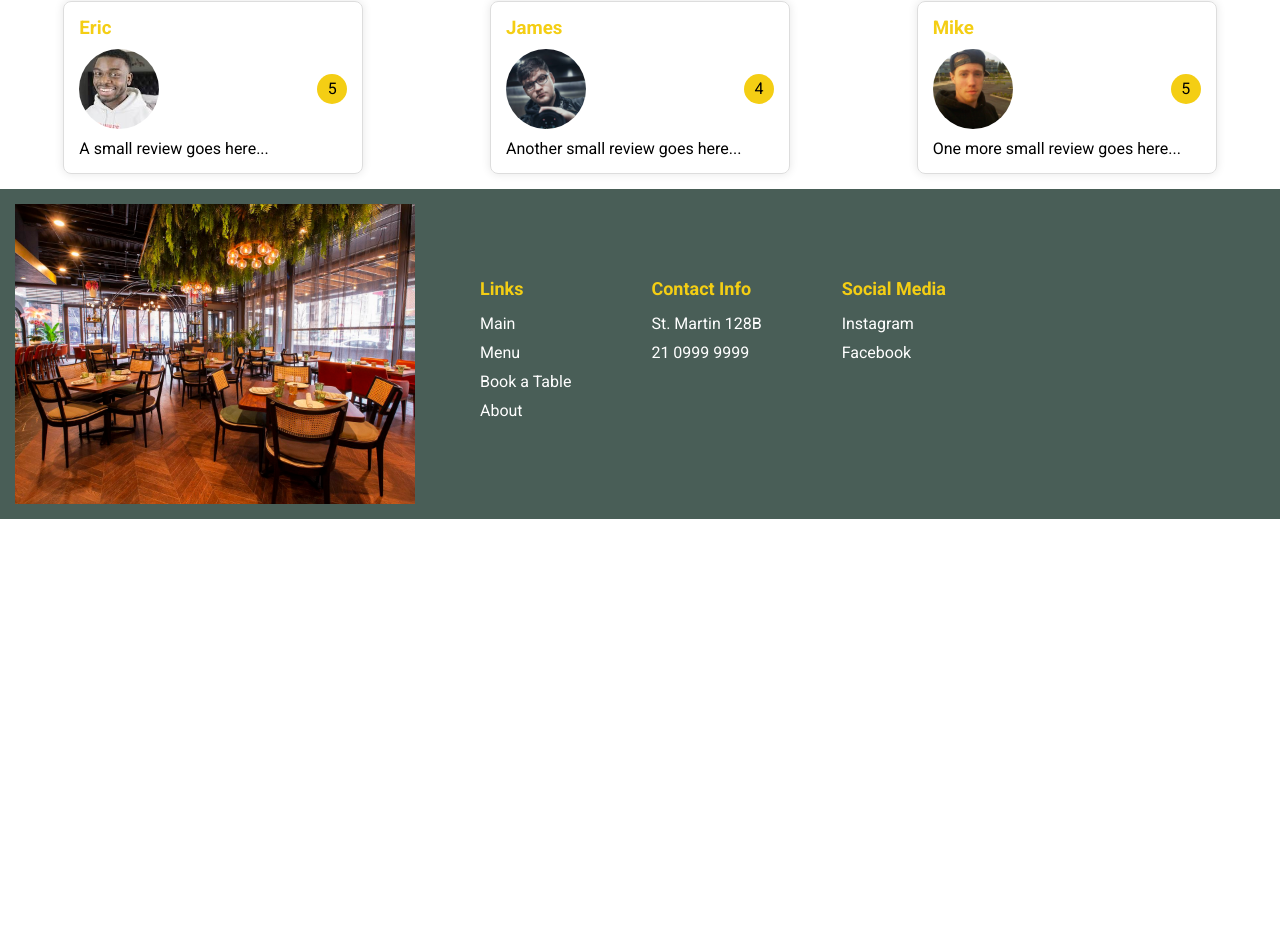
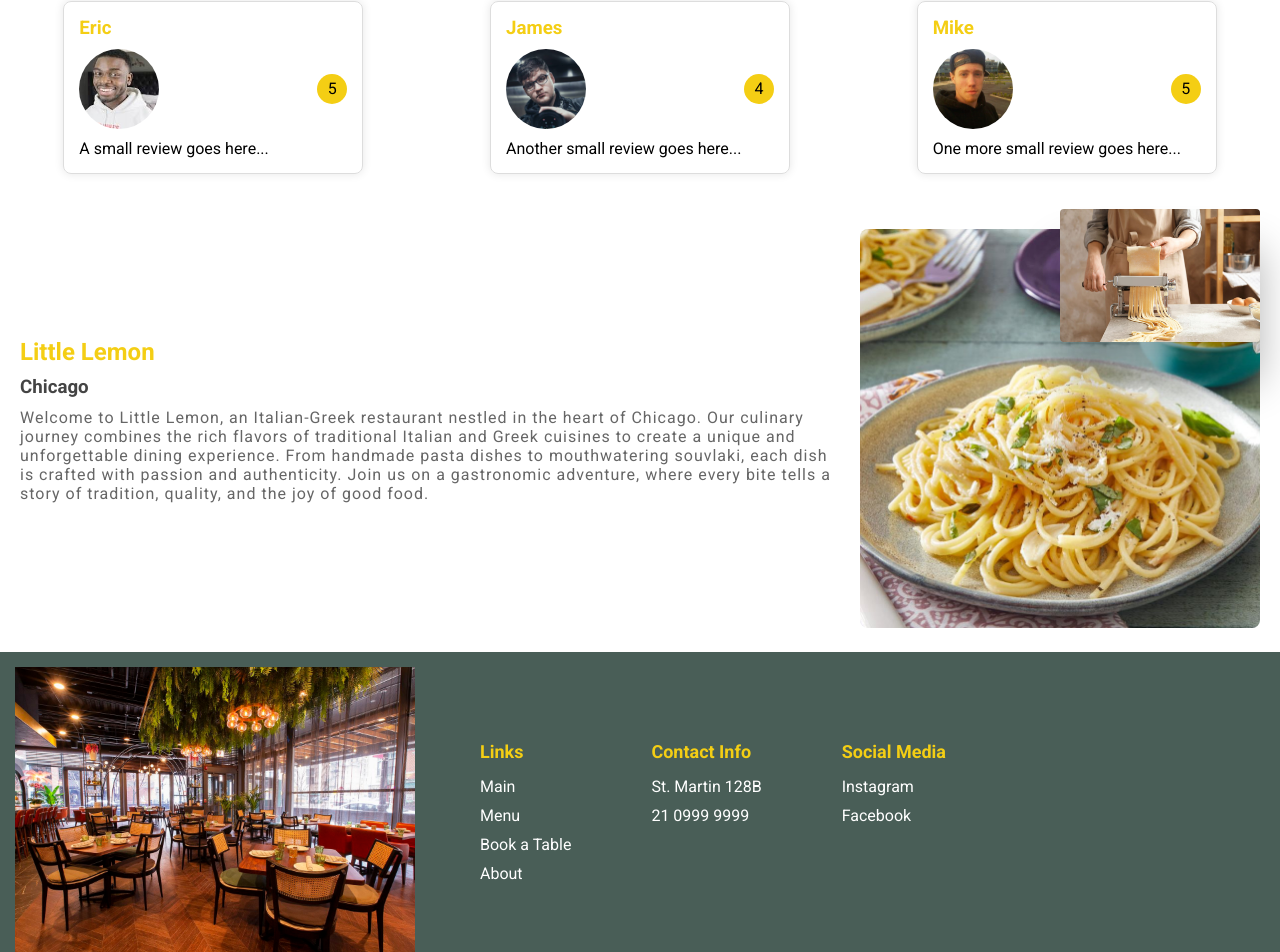
Before and after one commit to ddimkou/meta-little-lemon, a React (Create React App) app: page / in a window 1280 px wide. Shown: the part 1024-1976 px from the top of the page. Before the commit the page ends 1543 px from the top, so only its background shows below. Built offline with nearby package versions, Linux system fonts and the light colour scheme.

Commit message:
about section

```diff
--- /dev/null
+++ b/src/Home/About.js
@@ -0,0 +1,30 @@
+// About.js
+import React from "react";
+import pasta1 from "../assets/images/pasta1.jpg";
+import pasta2 from "../assets/images/pasta2.jpg";
+
+const About = () => {
+  return (
+    <div className="about-container">
+      <div className="about-left">
+        <h2>Little Lemon</h2>
+        <h3>Chicago</h3>
+        <p>
+          Welcome to Little Lemon, an Italian-Greek restaurant nestled in the
+          heart of Chicago. Our culinary journey combines the rich flavors of
+          traditional Italian and Greek cuisines to create a unique and
+          unforgettable dining experience. From handmade pasta dishes to
+          mouthwatering souvlaki, each dish is crafted with passion and
+          authenticity. Join us on a gastronomic adventure, where every bite
+          tells a story of tradition, quality, and the joy of good food.
+        </p>
+      </div>
+      <div className="about-right">
+        <img src={pasta1} alt="Little Lemon Logo" className="pasta1" />
+        <img src={pasta2} alt="Restaurant Interior" className="pasta2" />
+      </div>
+    </div>
+  );
+};
+
+export default About;
--- a/src/Home/Home.css
+++ b/src/Home/Home.css
@@ -164,3 +164,53 @@
   line-height: 30px;
   font-size: 1rem;
 }
+
+/* About */
+
+.about-container {
+  display: flex;
+  justify-content: space-between;
+  align-items: center;
+  padding: 20px;
+}
+
+.about-left {
+  flex: 1;
+}
+
+.about-left h2 {
+  margin-bottom: 10px;
+  color: #f4ce14;
+}
+
+.about-left h3 {
+  margin-bottom: 10px;
+  color: #444;
+}
+
+.about-left p {
+  color: #666;
+  letter-spacing: 1px;
+}
+
+.about-right {
+  position: relative;
+  margin-left: 20px;
+}
+
+.pasta2 {
+  width: 200px;
+  position: absolute;
+  top: 0;
+  right: 0;
+  border-radius: 4px;
+  box-shadow: 0 40px 40px rgba(0, 0, 0, 0.3);
+}
+
+.pasta1 {
+  width: 400px;
+  height: auto;
+  margin-top: 20px;
+  z-index: -1;
+  border-radius: 8px;
+}
--- a/src/Home/Home.js
+++ b/src/Home/Home.js
@@ -3,6 +3,7 @@ import Hero from "./Hero";
 import Specials from "./Specials";
 import Reviews from "./Reviews";
 import "./Home.css";
+import About from "./About";
 
 const Home = () => {
   return (
@@ -16,6 +17,9 @@ const Home = () => {
       <section>
         <Reviews />
       </section>
+      <section>
+        <About />
+      </section>
     </main>
   );
 };
```
Also changed, not shown: src/assets/images/pasta1.jpg (added), src/assets/images/pasta2.jpg (added).
